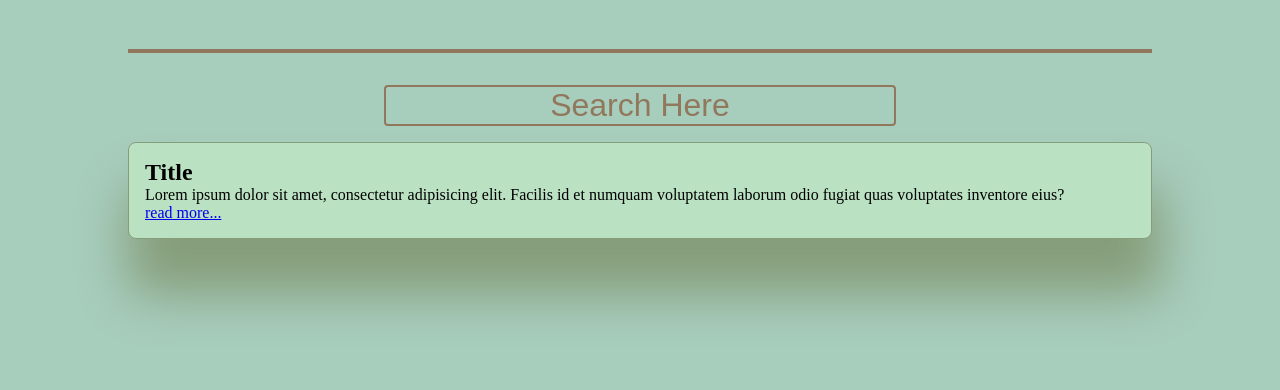
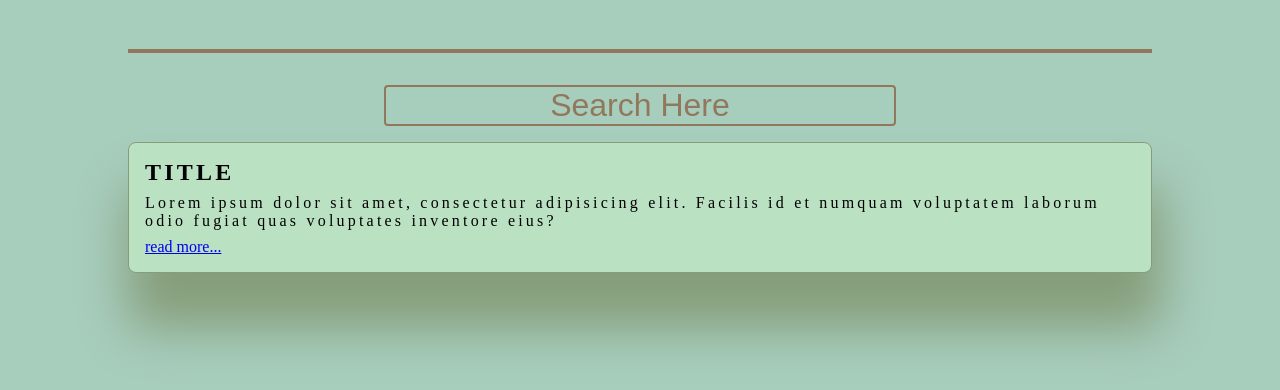
Before and after one commit to Si-maher/Wiki-, a plain HTML site: page index.html in a window 1280 px wide. Shown: the part 310-700 px from the top of the page. Drawn offline with Linux system fonts and the light colour scheme.

Commit message:
added styles to search title and search text

```diff
--- a/index.html
+++ b/index.html
@@ -16,7 +16,7 @@
         <img src="gear.gif" width="50" alt="" class="wait-icon">
         <ul class="results">
             <li class="search-item">
-                <h2 class="search-item__text">Title</h2>
+                <h2 class="search-item__title">Title</h2>
                 <p class="search-item__text">Lorem ipsum dolor sit amet, consectetur adipisicing elit. Facilis id et numquam voluptatem laborum odio fugiat quas voluptates inventore eius?</p>
                 <a href="#" class="search-item__link">read more...</a>
             </li>
--- a/main.css
+++ b/main.css
@@ -62,3 +62,11 @@ body {
     border-radius: 0.5rem;
     box-shadow:5px 50px 50px 5px var(--darkGreen) ;
 }
+.search-item__title {
+    text-transform: uppercase;
+    letter-spacing: .2rem;
+}
+.search-item__text {
+    margin: 0.5rem 0;
+    letter-spacing: 0.2rem;
+}
```
